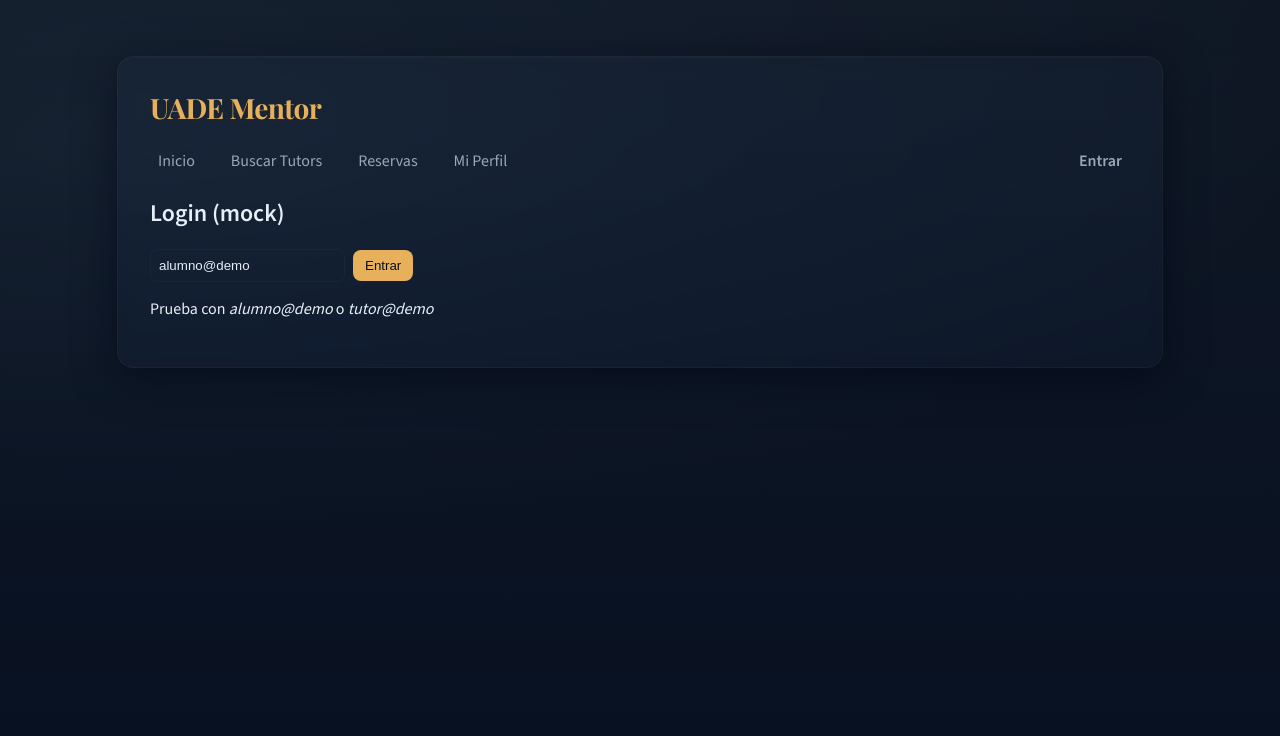
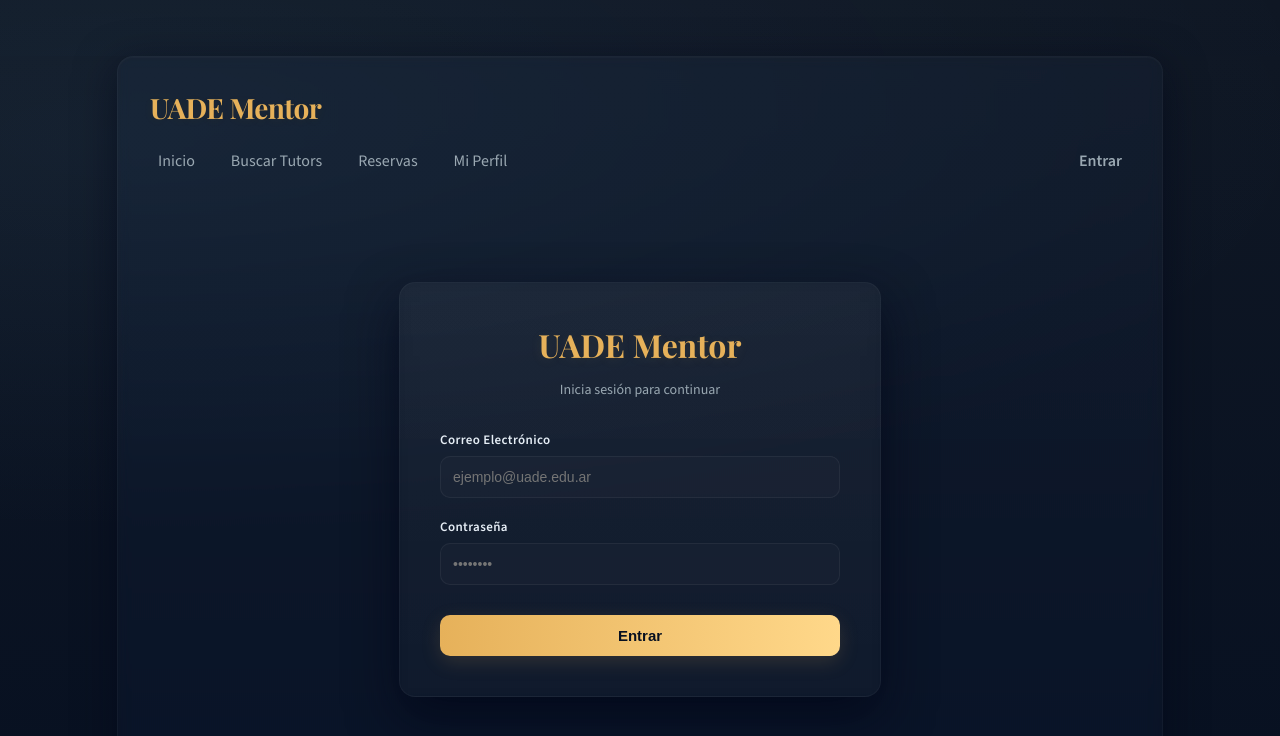
Before and after one commit to pybalt/uadementor, a React (Vite) app in the folder web/: page /login in a window 1280 px wide. Shown: the top 736 px of the page. Built offline with nearby package versions, Linux system fonts and the light colour scheme; no server answers.

Commit message:
feat: implement login page UI and hybrid authentication logic matching project architecture

```diff
--- a/web/src/index.css
+++ b/web/src/index.css
@@ -115,6 +115,111 @@
 
 main{ margin-top:12px }
 
+.login-container {
+  display: flex;
+  align-items: center;
+  justify-content: center;
+  min-height: 70vh;
+  padding: 20px;
+}
+
+.login-card {
+  width: 100%;
+  max-width: 400px;
+  padding: 40px;
+  background: linear-gradient(180deg, rgba(255, 255, 255, 0.03), rgba(255, 255, 255, 0.015));
+  border-radius: 16px;
+  backdrop-filter: blur(8px) saturate(120%);
+  border: 1px solid rgba(255, 255, 255, 0.04);
+  box-shadow: 0 20px 50px rgba(2, 6, 23, 0.7);
+  text-align: center;
+}
+
+.login-card h2 {
+  font-family: 'Playfair Display', serif;
+  color: var(--accent);
+  font-size: 32px;
+  margin: 0 0 8px 0;
+  text-shadow: 0 2px 12px rgba(230, 177, 90, 0.1);
+}
+
+.login-subtitle {
+  color: var(--muted);
+  font-size: 14px;
+  margin-bottom: 32px;
+}
+
+.login-form {
+  text-align: left;
+}
+
+.form-group {
+  display: flex;
+  flex-direction: column;
+  gap: 8px;
+  margin-bottom: 20px;
+}
+
+.form-group label {
+  color: #e6eef6;
+  font-size: 13px;
+  font-weight: 600;
+  letter-spacing: 0.03em;
+}
+
+.form-group input {
+  padding: 12px;
+  background: rgba(255, 255, 255, 0.02);
+  border: 1px solid rgba(255, 255, 255, 0.05);
+  border-radius: 10px;
+  color: #e6eef6;
+  font-size: 14px;
+  transition: border-color 0.2s, background-color 0.2s;
+}
+
+.form-group input:focus {
+  outline: none;
+  border-color: var(--accent-2);
+  background: rgba(136, 209, 255, 0.02);
+}
+
+.btn-login {
+  width: 100%;
+  padding: 12px;
+  margin-top: 10px;
+  border-radius: 10px;
+  font-weight: 700;
+  font-size: 15px;
+  cursor: pointer;
+  background: linear-gradient(90deg, var(--accent), #ffd88a);
+  color: #071021;
+  box-shadow: 0 6px 20px rgba(230, 177, 90, 0.15);
+  transition: transform 0.2s, opacity 0.2s;
+}
+
+.btn-login:hover {
+  transform: translateY(-1px);
+  opacity: 0.95;
+}
+
+.btn-login:disabled {
+  opacity: 0.5;
+  cursor: not-allowed;
+  transform: none;
+}
+
+/* Alerta error */
+.error-message {
+  background: rgba(239, 68, 68, 0.1);
+  border: 1px solid rgba(239, 68, 68, 0.2);
+  color: #fca5a5;
+  padding: 12px;
+  border-radius: 10px;
+  font-size: 13px;
+  margin-bottom: 24px;
+  text-align: left;
+}
+
 @media (max-width:700px){
   .app{ margin:20px; padding:18px }
   .hero{ flex-direction:column; align-items:flex-start }
--- a/web/src/pages/Login.jsx
+++ b/web/src/pages/Login.jsx
@@ -1,27 +1,101 @@
 import React, { useState } from 'react'
 import { useNavigate } from 'react-router-dom'
-import { loginMock } from '../services/mockApi'
 
-export default function Login({ onLogin }){
-  const [email,setEmail] = useState('alumno@demo')
+export default function Login({ onLogin }) {
+  const [email, setEmail] = useState('')
+  const [password, setPassword] = useState('')
+  const [error, setError] = useState('')
+  const [loading, setLoading] = useState(false)
+
   const nav = useNavigate()
 
-  async function submit(e){
+  async function submit(e) {
     e.preventDefault()
-    const u = await loginMock(email)
-    if(!u){ alert('Usuario no encontrado (mock)'); return }
-    onLogin(u)
-    nav('/')
+    setError('')
+    setLoading(true)
+
+    if (!email || !password) {
+      setError('Por favor, completa todos los campos.')
+      setLoading(false)
+      return
+    }
+
+    if (email.includes('@demo')) {
+      const mockData = {
+        token: 'fake-jwt-token-for-testing-12345',
+        email: email,
+        role: email === 'alumno@demo' ? 'ALUMNO' : 'TUTOR'
+      }
+      localStorage.setItem('token', mockData.token)
+      onLogin(mockData)
+      nav('/')
+      setLoading(false)
+      return
+    }
+
+    try {
+      const response = await fetch('http://localhost:8080/auth/login', {
+        method: 'POST',
+        headers: {
+          'Content-Type': 'application/json',
+        },
+        body: JSON.stringify({ email, password }),
+      })
+
+      if (!response.ok) {
+        throw new Error('Credenciales incorrectas. Intenta de nuevo.')
+      }
+
+      const data = await response.json()
+
+      if (data.token) {
+        localStorage.setItem('token', data.token)
+        onLogin(data)
+        nav('/')
+      }
+    } catch (err) {
+      setError(err.message || 'Error al conectar con el servidor.')
+    } finally {
+      setLoading(false)
+    }
   }
 
   return (
-    <div>
-      <h2>Login (mock)</h2>
-      <form onSubmit={submit}>
-        <input value={email} onChange={e=>setEmail(e.target.value)} />
-        <button style={{marginLeft:8}}>Entrar</button>
-      </form>
-      <p>Prueba con <em>alumno@demo</em> o <em>tutor@demo</em></p>
+    <div className="login-container">
+      <div className="login-card">
+        <h2>UADE Mentor</h2>
+        <p className="login-subtitle">Inicia sesión para continuar</p>
+
+        {error && <div className="error-message">{error}</div>}
+
+        <form onSubmit={submit} className="login-form">
+          <div className="form-group">
+            <label htmlFor="email">Correo Electrónico</label>
+            <input
+              id="email"
+              type="email"
+              placeholder="ejemplo@uade.edu.ar"
+              value={email}
+              onChange={e => setEmail(e.target.value)}
+            />
+          </div>
+
+          <div className="form-group">
+            <label htmlFor="password">Contraseña</label>
+            <input
+              id="password"
+              type="password"
+              placeholder="••••••••"
+              value={password}
+              onChange={e => setPassword(e.target.value)}
+            />
+          </div>
+
+          <button type="submit" disabled={loading} className="btn-login">
+            {loading ? 'Ingresando...' : 'Entrar'}
+          </button>
+        </form>
+      </div>
     </div>
   )
 }
```
Also changed, not shown: 1 other file (tests, documents, lock files or other folders).
